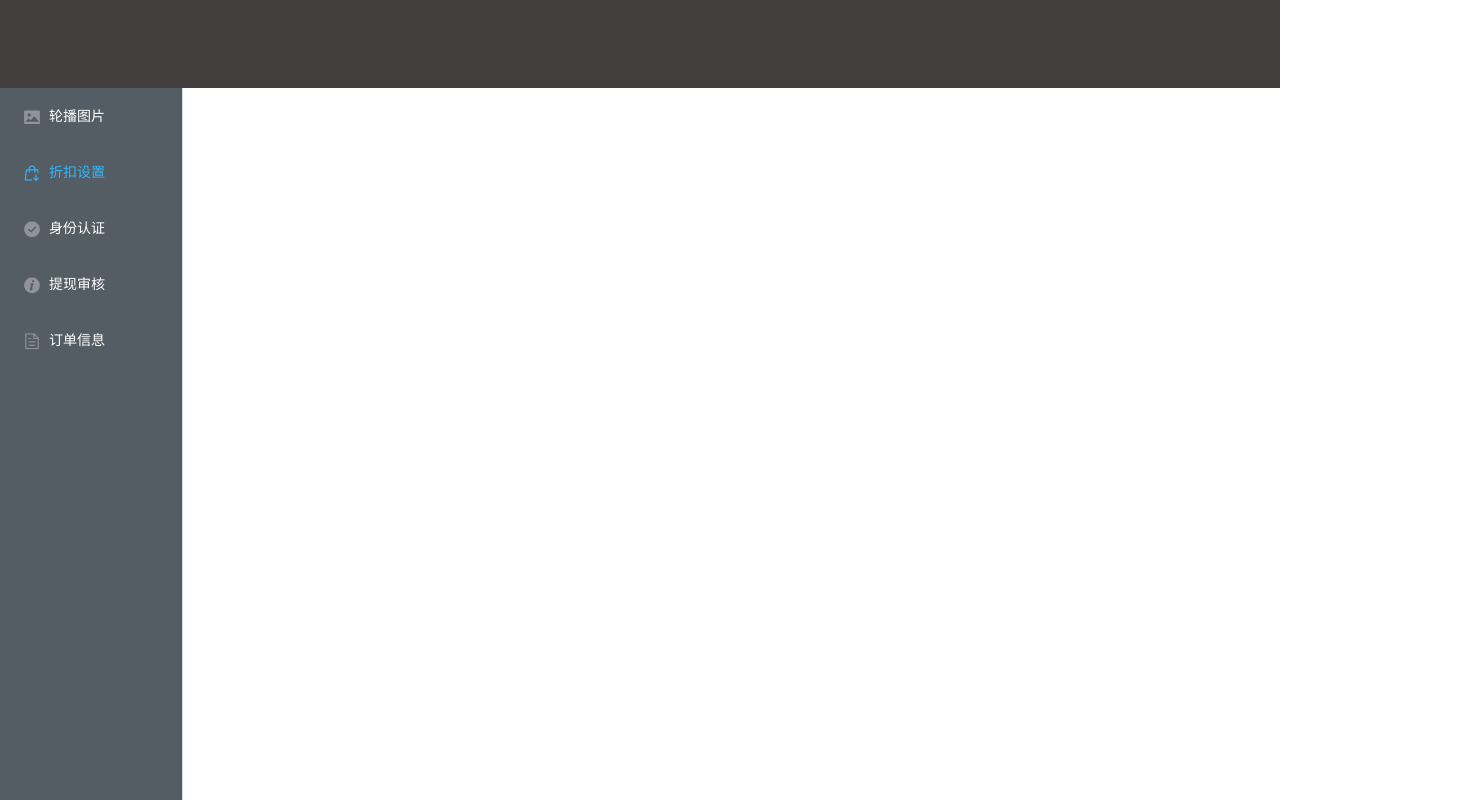
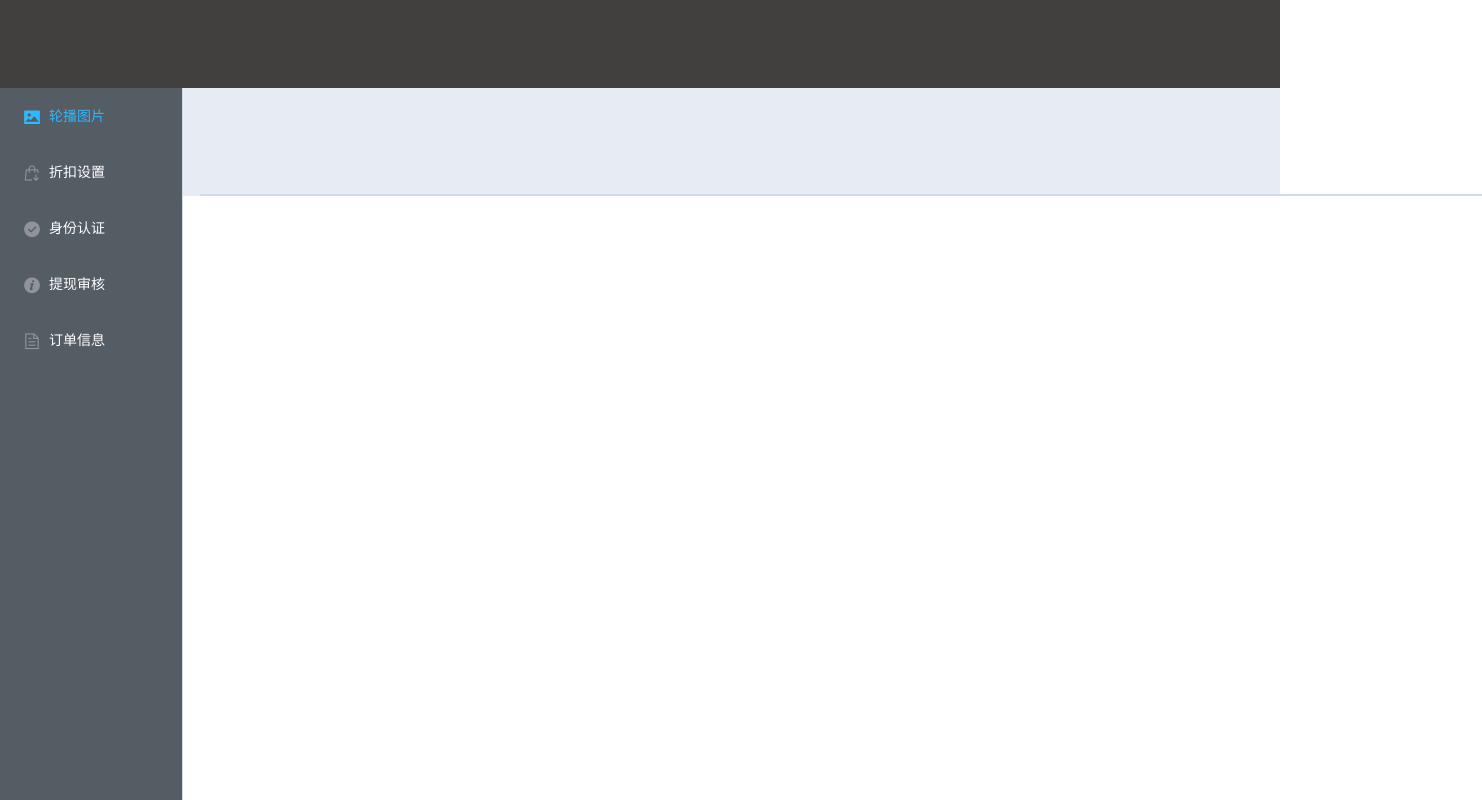
Before and after one commit to JinxiuLiu/vue-ushucms, a Vue app: page /#/index in a window 1280 px wide. Shown: the whole page, 1482 px wide, since content can reach past the window. Built offline with nearby package versions, Linux system fonts and the light colour scheme.

Commit message:
Fix container

```diff
--- a/src/App.vue
+++ b/src/App.vue
@@ -4,7 +4,9 @@
         <div class="navmenu">
             <NavMenu></NavMenu>
         </div>
-        <router-view/>
+        <div class="container">
+            <router-view/>
+        </div>
     </div>
 </template>
 
@@ -48,5 +50,12 @@
                 min-width: 182px;
             }
         }
+        .container {
+            width: 100%;
+            height: 100%;
+            margin-top: 106px;
+            margin-left: 200px;
+            border: 1px solid #d2dae9;
+        }
     }
 </style>
--- a/src/components/NavMenu.vue
+++ b/src/components/NavMenu.vue
@@ -1,7 +1,7 @@
 <template>
     <el-row class="tac">
         <el-col>
-            <el-menu default-active="2" class="el-menu-vertical-demo" @open="handleOpen" @close="handleClose" background-color="#545c64" text-color="#fff" active-text-color="#30b8fe">
+            <el-menu default-active="1" class="el-menu-vertical-demo" @open="handleOpen" @close="handleClose" background-color="#545c64" text-color="#fff" active-text-color="#30b8fe">
                 <el-menu-item index="1">
                     <i class="el-icon-picture"></i>
                     <span>轮播图片</span>
```
